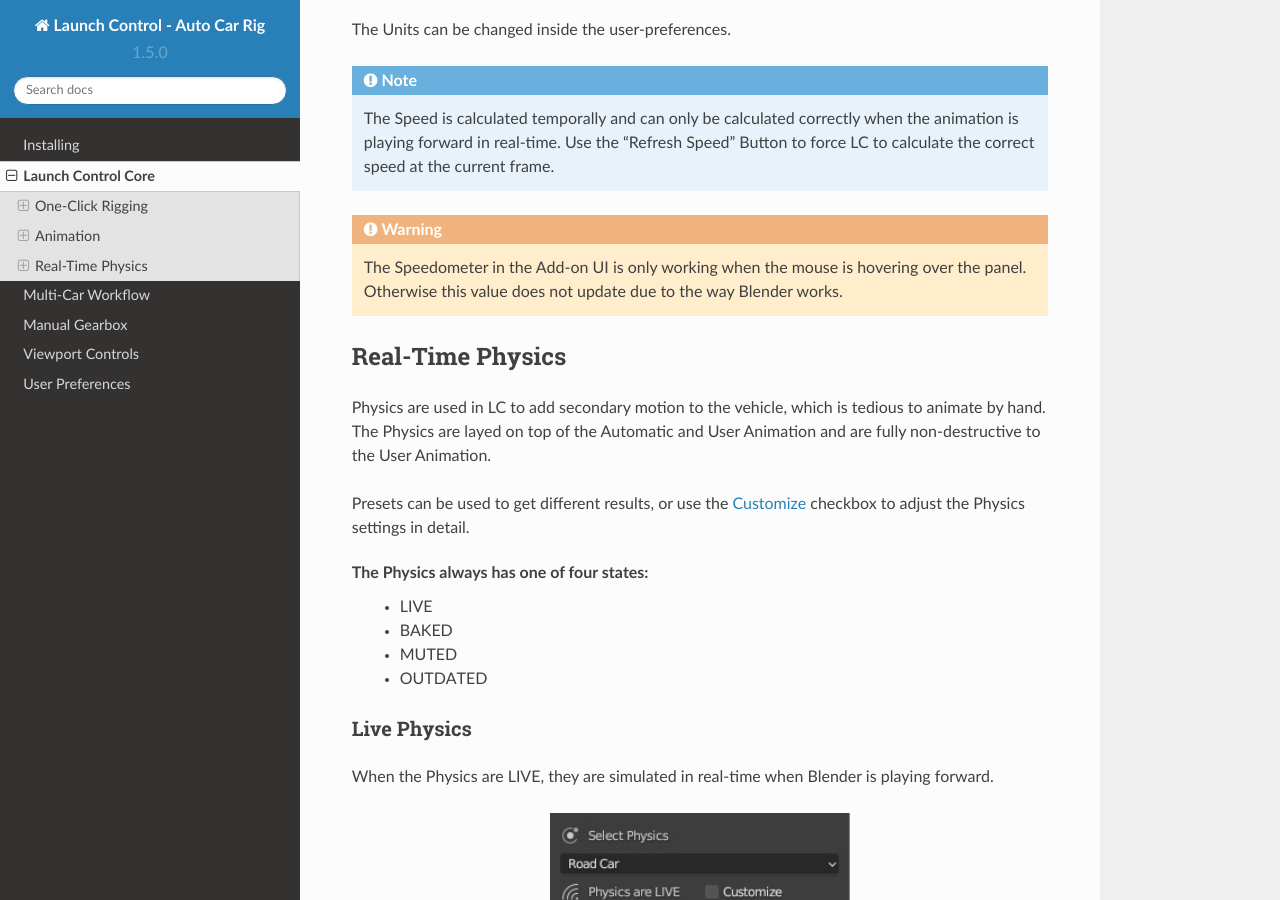
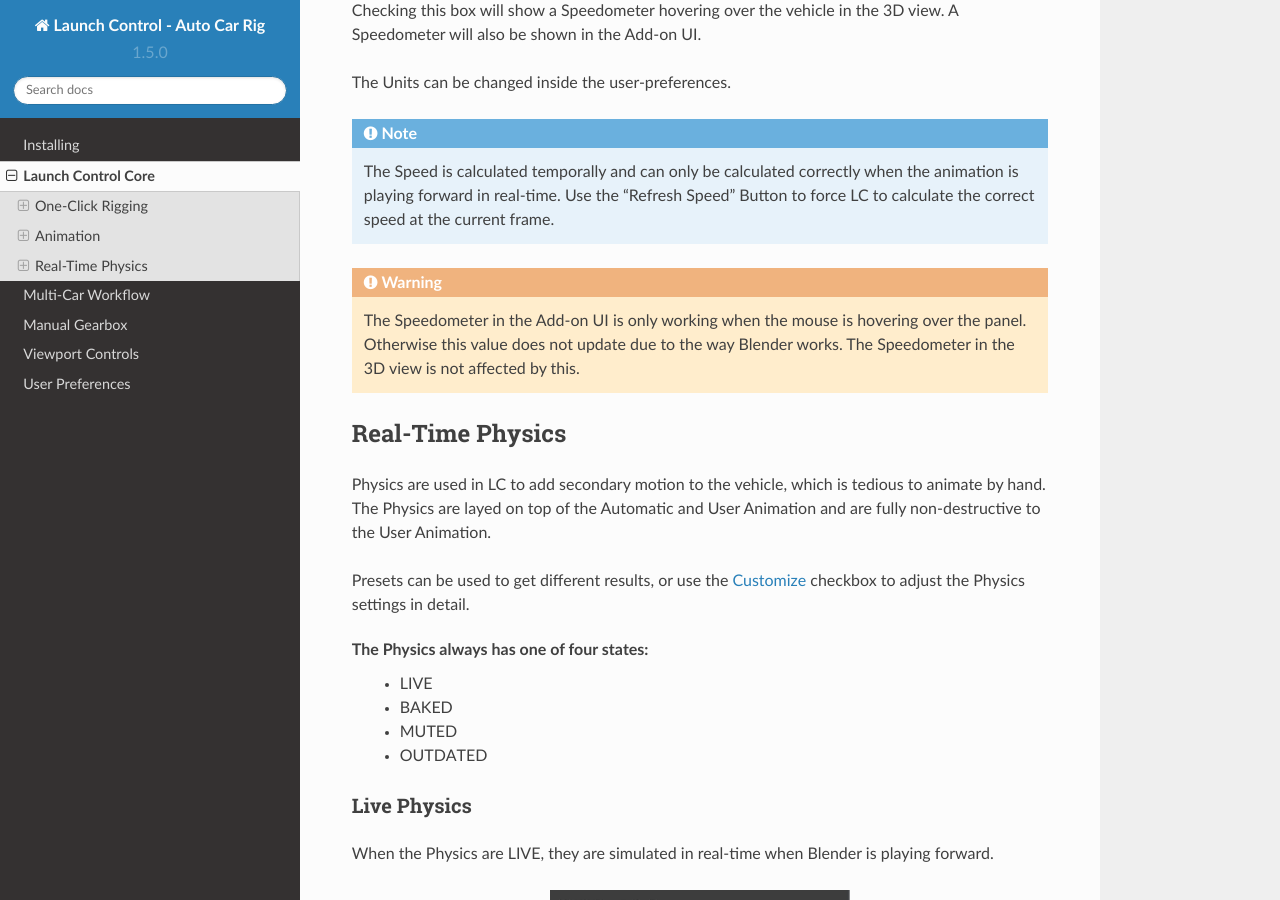
Before and after one commit to DanielVesterbaek/launch-control-documentation, a Sphinx documentation site: the page built from docs/source/launch-control-core.rst, in a window 1280 px wide and 900 px high, scrolled down 5538 px. Built offline with Sphinx 7.4.7 and the Read the Docs theme 2.0.0, drawn with Linux system fonts in a browser that asks for light colours.

Commit message:
Update launch-control-core.rst

```diff
--- a/docs/source/launch-control-core.rst
+++ b/docs/source/launch-control-core.rst
@@ -113,7 +113,8 @@
     * Any of the wheels had a rotation offset or the geometry was not straightned before rigging
     * The Tire Mesh does not have evenly distributed geometry (See :ref:`force-pivot`)
 
-Custom rigging and parenting can be done using the :ref:`rig-setup-mode`
+.. note::
+    Custom rigging and parenting can be done using the :ref:`rig-setup-mode`
 
 
 .. _animation
@@ -198,7 +199,7 @@
     The Speed is calculated temporally and can only be calculated correctly when the animation is playing forward in real-time. Use the "Refresh Speed" Button to force LC to calculate the correct speed at the current frame.
 
 .. warning::
-    The Speedometer in the Add-on UI is only working when the mouse is hovering over the panel. Otherwise this value does not update due to the way Blender works.
+    The Speedometer in the Add-on UI is only working when the mouse is hovering over the panel. Otherwise this value does not update due to the way Blender works. The Speedometer in the 3D view is not affected by this.
 
 
 .. _real-time-physics:
```
